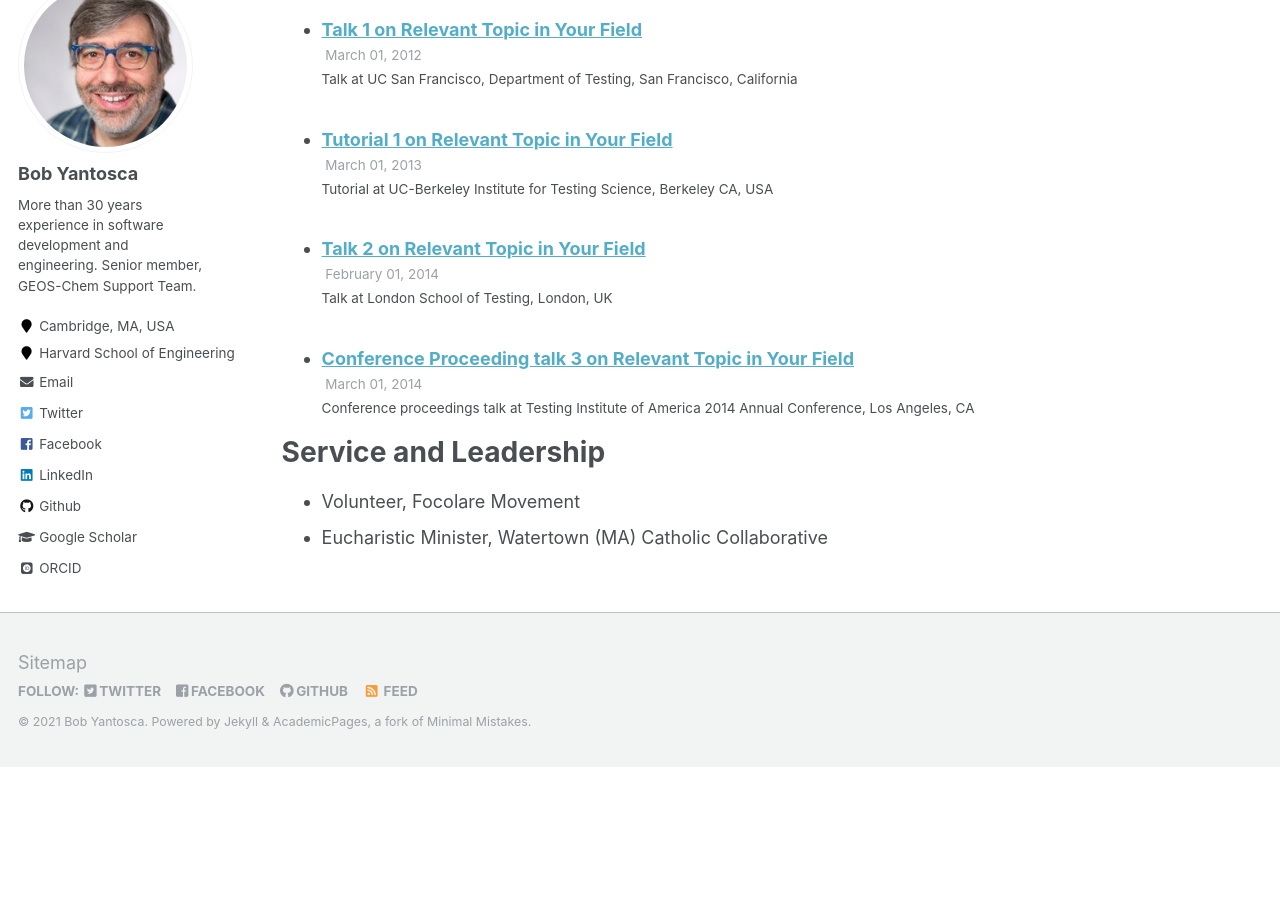
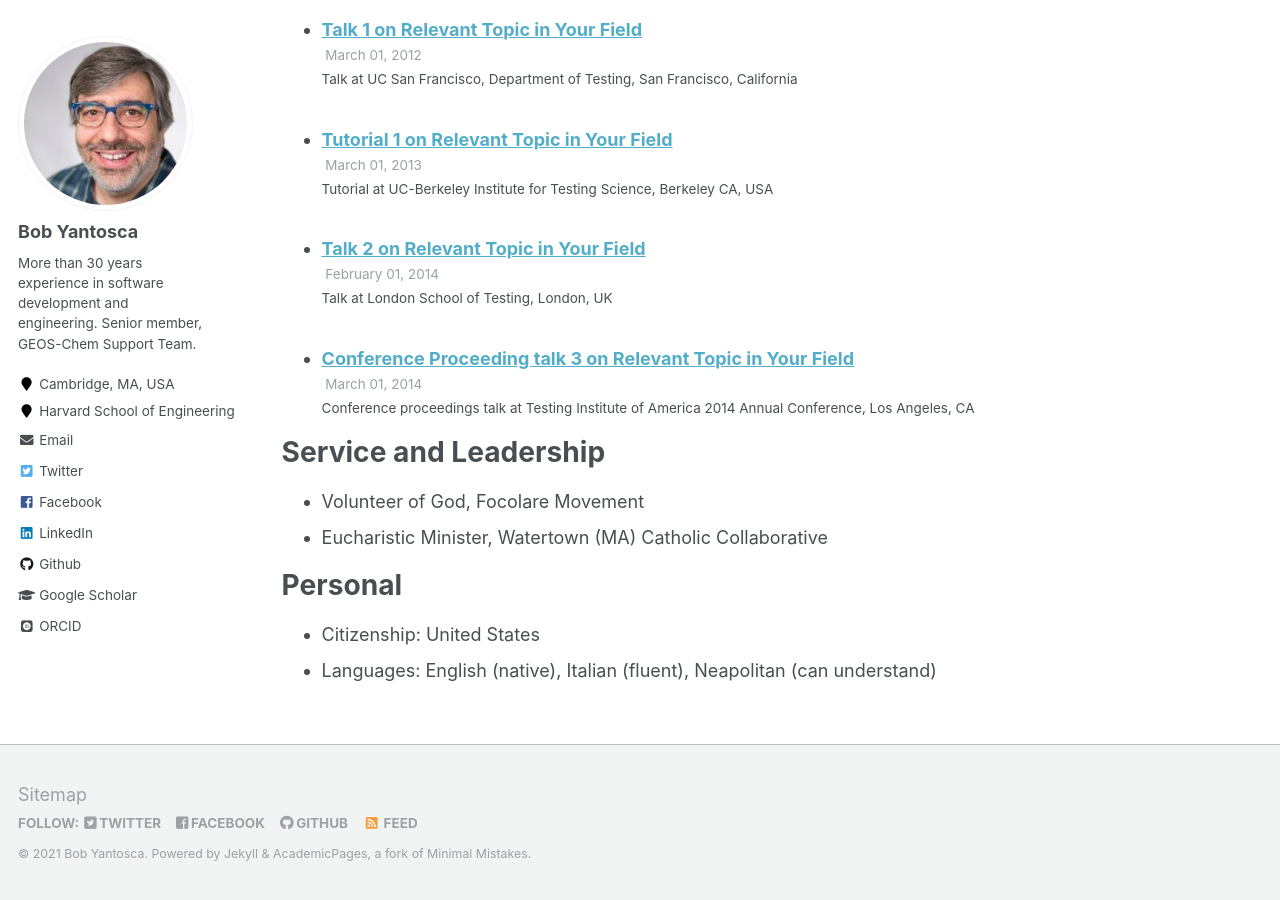
Before and after one commit to yantosca/yantosca.github.io, a Jekyll site: the page built from _pages/cv.md, in a window 1280 px wide and 900 px high, scrolled down 2950 px. Built offline with Jekyll 4.4.1, drawn with Linux system fonts in a browser that asks for light colours; some web fonts are replaced; before the commit the page ends 3717 px from its top, so only the background shows below that.

Commit message:
Remove teaser image; Minor CV updates, Update personal.md
Signed-off-by: Bob Yantosca <yantosca@seas.harvard.edu>

```diff
--- a/_config.yml
+++ b/_config.yml
@@ -15,7 +15,7 @@
 url                      : "https://yantosca.github.io"
 baseurl                  : "" # the subpath of your site, e.g. "/blog"
 repository               : "yantosca/yantosca.github.io"
-teaser                   : "500x300.png"
+#teaser                   : "500x300.png"
 breadcrumbs              : false # true, false (default)
 words_per_minute         : 160
 future                   : false
--- a/_pages/cv.md
+++ b/_pages/cv.md
@@ -88,5 +88,9 @@
   {% endfor %}</ul>
 
 # Service and Leadership
-* Volunteer, Focolare Movement
+* Volunteer of God, Focolare Movement
 * Eucharistic Minister, Watertown (MA) Catholic Collaborative
+
+# Personal
+* Citizenship: United States
+* Languages: English (native), Italian (fluent), Neapolitan (can understand)
```
Also changed, not shown: _pages/personal.md (+1 -1 lines).
